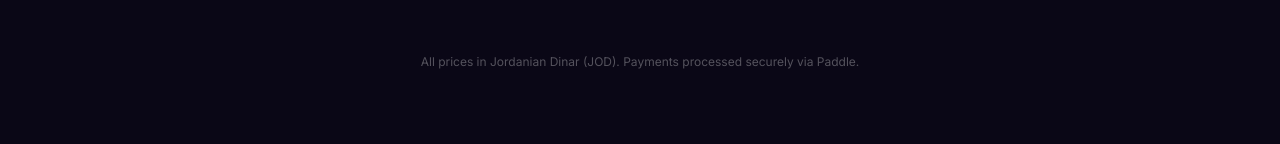
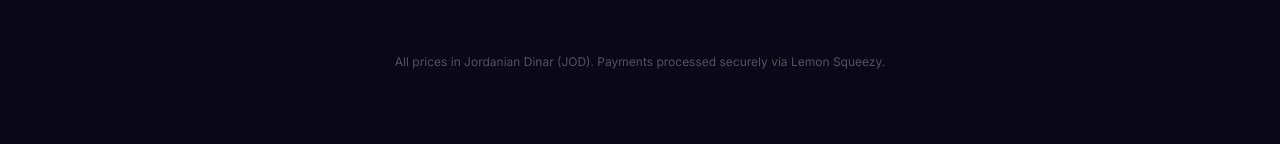
Before and after one commit to Husamalj/hired-jo, a Next.js app: page /pricing in a window 1280 px wide. Shown: the part 1111-1255 px from the top of the page. Built offline with nearby package versions, Linux system fonts and the light colour scheme; no server answers.

Commit message:
fix: replace Paddle with Lemon Squeezy on pricing page footer

```diff
--- a/app/pricing/page.tsx
+++ b/app/pricing/page.tsx
@@ -221,7 +221,7 @@ export default function PricingPage() {
         </div>
 
         <p className="text-center text-white/30 text-xs mt-14">
-          All prices in Jordanian Dinar (JOD). Payments processed securely via Paddle.
+          All prices in Jordanian Dinar (JOD). Payments processed securely via Lemon Squeezy.
         </p>
       </main>
     </div>
```
